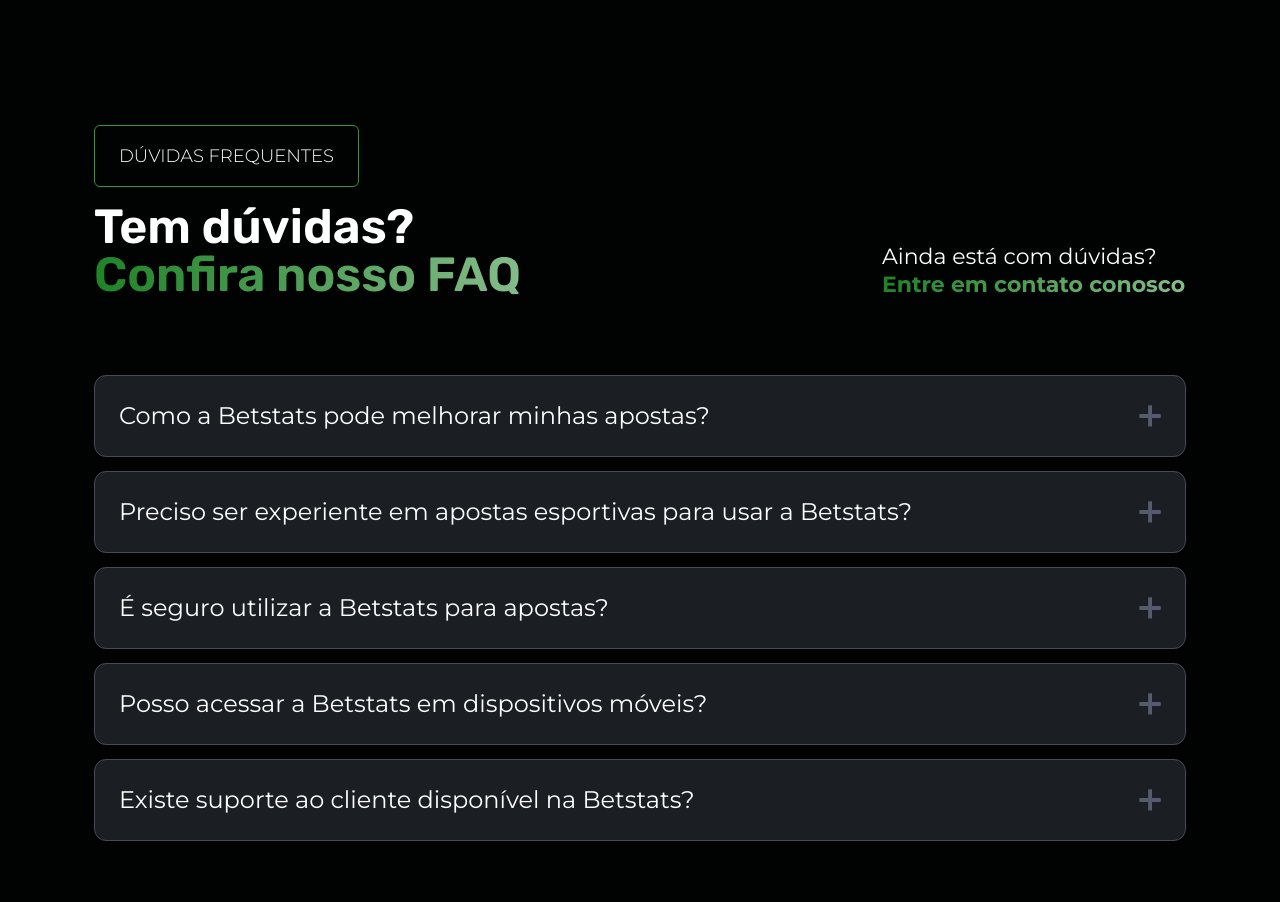
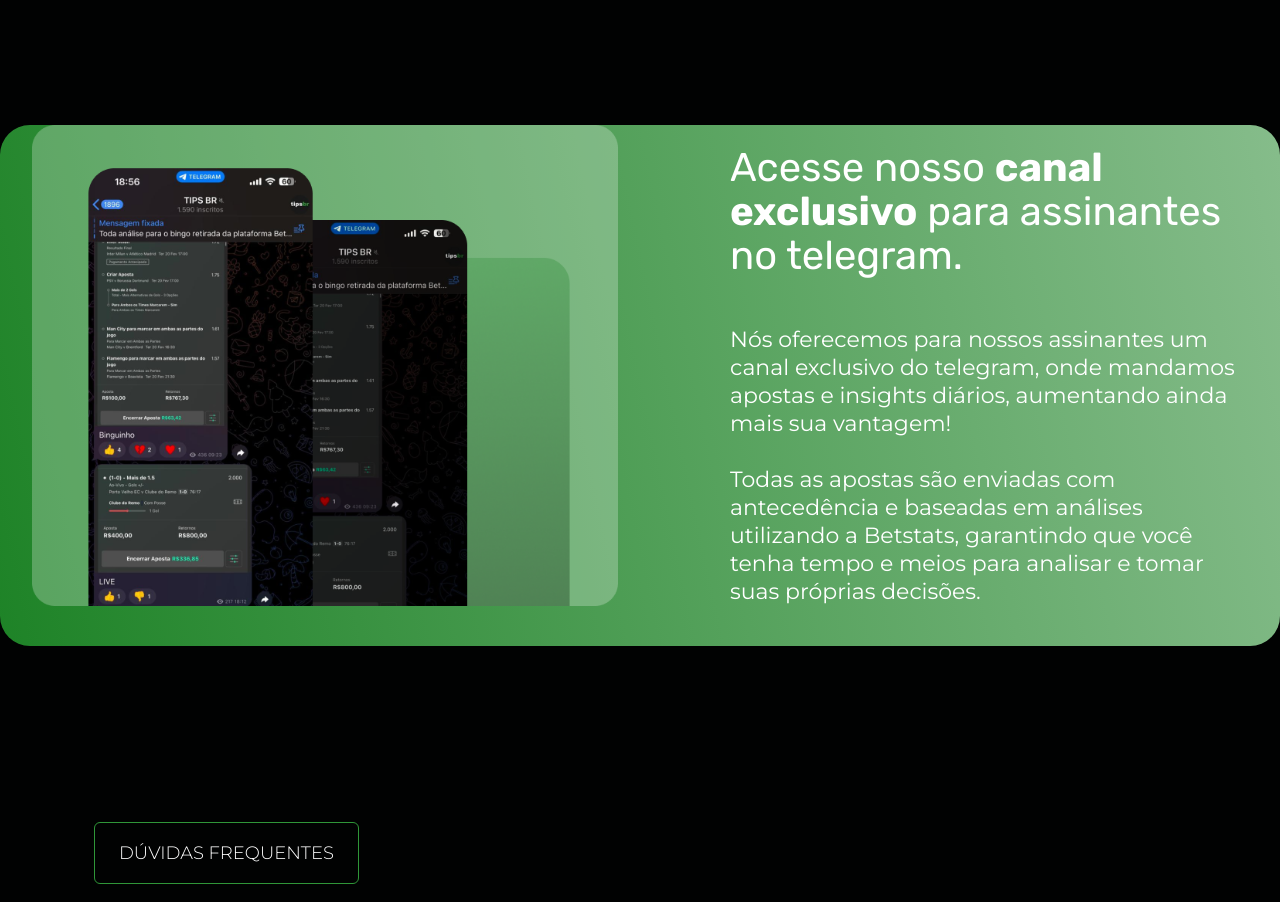
Before and after one commit to betstats/betstats-lp, a Next.js app: page / in a window 1280 px wide. Shown: the part 6020-6922 px from the top of the page. Built offline with nearby package versions, Linux system fonts and the light colour scheme.

Commit message:
feat: adding telegram group session

```diff
--- a/src/app/page.tsx
+++ b/src/app/page.tsx
@@ -11,6 +11,7 @@
 import { TiredOfAnalysis } from '@/layout/TiredOfAnalysis';
 import MobileGreenLight from '@/../public/images/mobile-green-light.png';
 import Image from 'next/image';
+import { TelegramBonus } from '@/layout/TelegramBonus';
 
 export default function Home() {
   return (
@@ -26,6 +27,7 @@
       <SpendMoney />
       <SeeHowStatisticsWork />
       <AccessAnalysis />
+      <TelegramBonus />
       <FAQ />
       <EvolveHasTipster />
       <Footer />
--- /dev/null
+++ b/src/layout/TelegramBonus/index.tsx
@@ -0,0 +1,34 @@
+'use client';
+
+import { useScreenDetector } from '@/hooks/useScreenDetector';
+import TelegramImage from '../../../public/images/telegram-group.png';
+import Image from 'next/image';
+
+export const TelegramBonus = () => {
+  const { isMobile } = useScreenDetector();
+
+  return (
+    <section className="mx-auto max-w-[1523px] w-full bg-green-gradient rounded-[30px] mb-[62px] md:mb-[176px] md:pt-6 md:pb-6 md:px-8 xl:pb-5 xl:pt-0 flex flex-col lg:flex-row items-center gap-10 lg:gap-28">
+      <div className="mb-5">
+        <Image
+          src={TelegramImage}
+          alt="Imagem mostrando a tela inicial das estatisticas de um jogo"
+          className="rounded-[26px] md:rounded-none"
+        />
+      </div>
+      <div className="flex flex-col gap-[37px] md:gap-12 max-w-[518px] w-full px-[48px] pb-[69px] md:px-0 md:pb-0">
+        <h2 className="font-rubik text-[28px] leading-[34px] md:text-[40px] md:leading-[44px]">
+          Acesse nosso <b>canal exclusivo</b> para assinantes no telegram.
+        </h2>
+        <p className="text-lg md:text-[22px] leading-[28px]">
+          Nós oferecemos para nossos assinantes um canal exclusivo do telegram, onde mandamos
+          apostas e insights diários, aumentando ainda mais sua vantagem! <br />
+          <br />
+          Todas as apostas são enviadas com antecedência e baseadas em análises utilizando a
+          Betstats, garantindo que você tenha tempo e meios para analisar e tomar suas próprias
+          decisões.
+        </p>
+      </div>
+    </section>
+  );
+};
```
Also changed, not shown: public/images/telegram-group.png (added).
